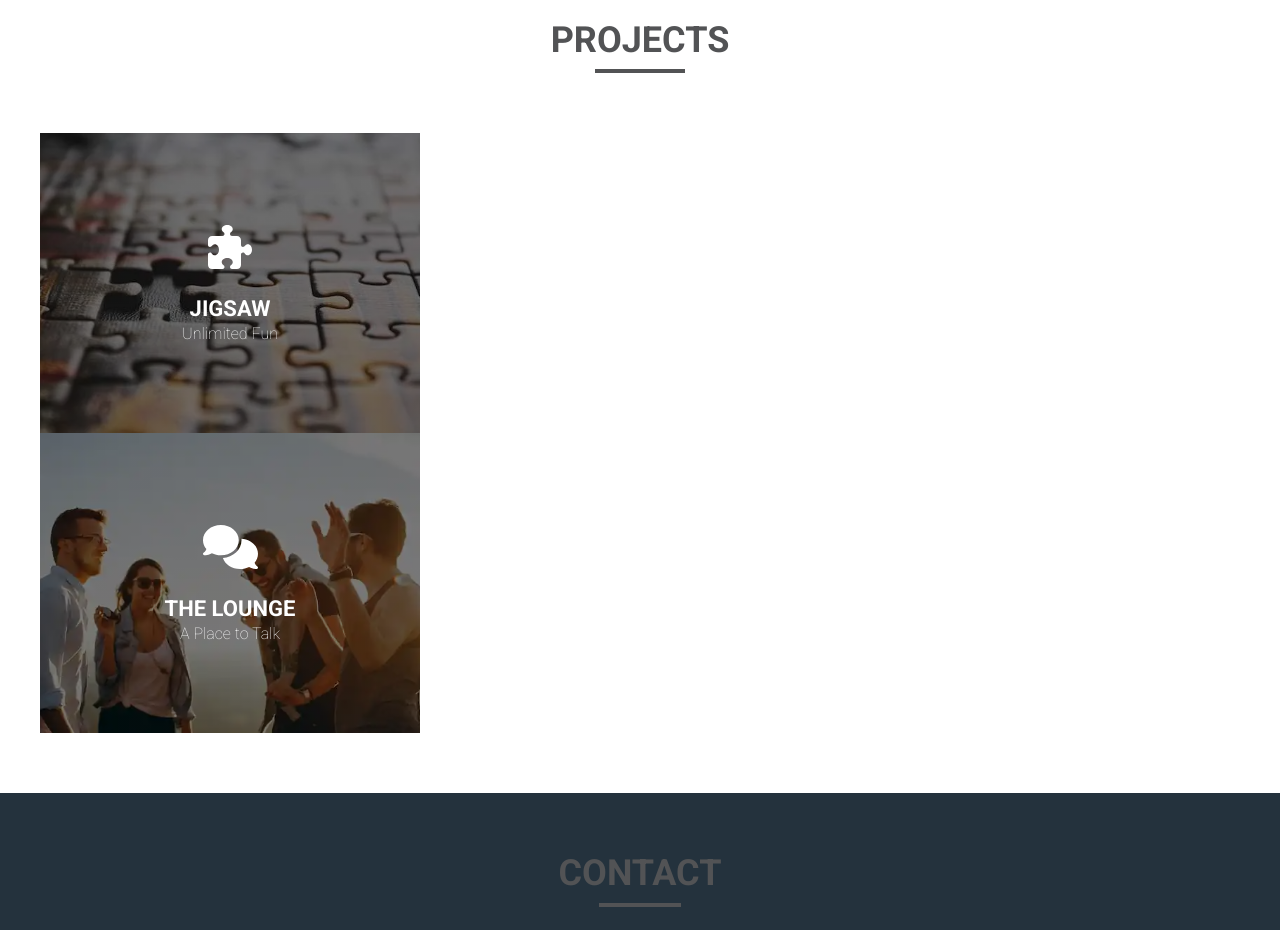
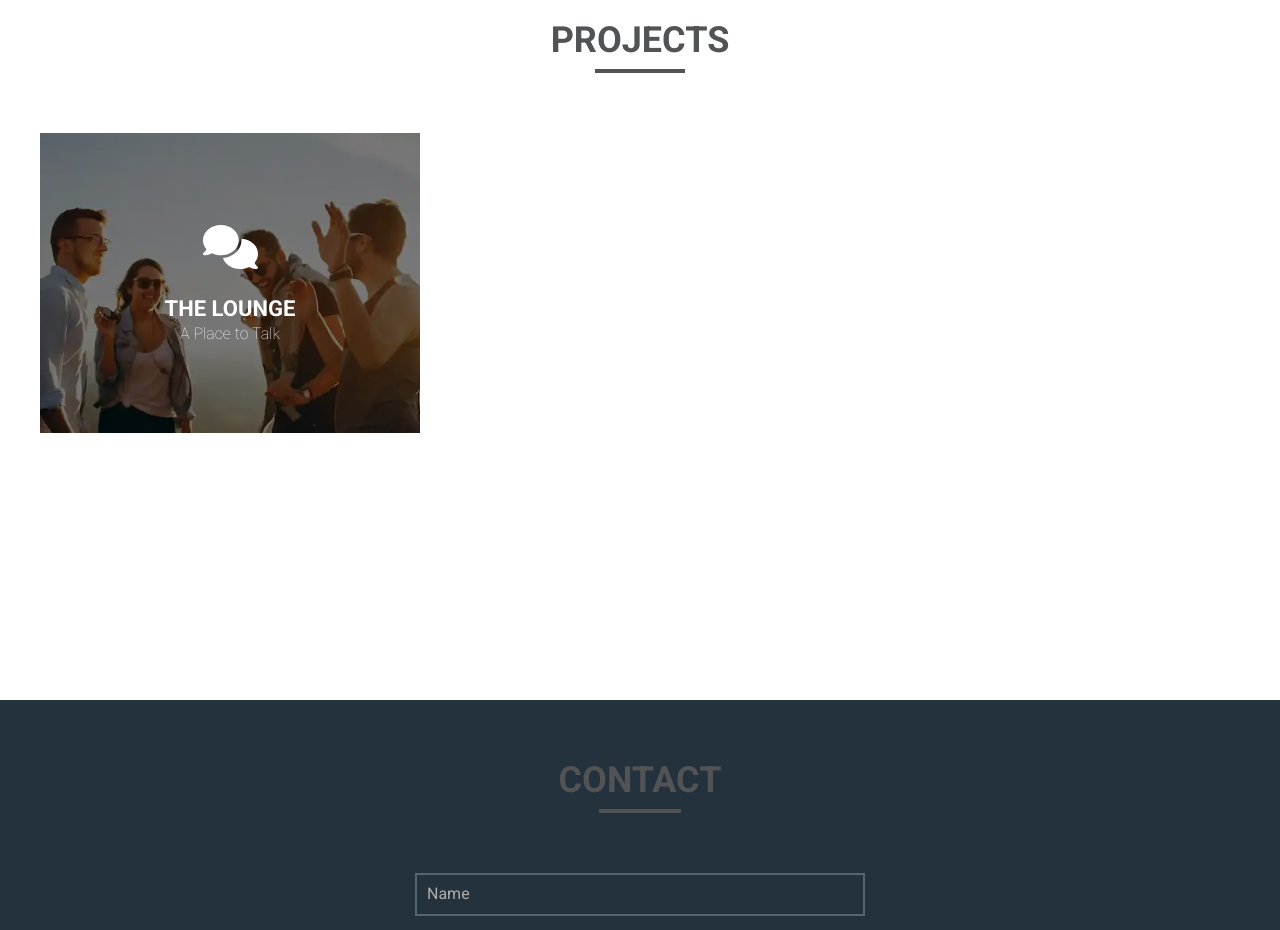
Before and after one commit to resenzhu/reactjs, a React (Create React App) app: page / in a window 1280 px wide. Shown: the part 840-1770 px from the top of the page. Built offline with nearby package versions, Linux system fonts and the light colour scheme; no server answers; a web font is replaced by a local one.

Commit message:
remove jigsaw

```diff
--- a/src/pages/main/home/home.tsx
+++ b/src/pages/main/home/home.tsx
@@ -2,7 +2,7 @@ import * as yup from 'yup';
 import {AnimatePresence, motion} from 'framer-motion';
 import {Button, Form, Headline, Project, Seo, Social} from './../../../components/main';
 import {ChangeEvent, MouseEvent, useEffect, useState} from 'react';
-import {IconDefinition, faArrowUp, faComments, faEnvelope, faPuzzlePiece} from '@fortawesome/free-solid-svg-icons';
+import {IconDefinition, faArrowUp, faComments, faEnvelope} from '@fortawesome/free-solid-svg-icons';
 import {faGithub, faInstagram, faLinkedin} from '@fortawesome/free-brands-svg-icons';
 import {useHome, useLayout, useTranslation} from './../../../hooks/main';
 import {ContactForm} from './../../../redux/reducers/main/home.types';
@@ -13,7 +13,6 @@ import {Message} from 'yup';
 import {Trans} from 'react-i18next';
 import Typewriter from 'typewriter-effect';
 import {generateRandomInt} from './../../../utils/number';
-import jigsawImage from './../../../assets/images/main/home/jigsaw.webp';
 import {mainSocket} from './../../../utils/socket';
 import profileImage from './../../../assets/images/main/home/profile.webp';
 import {scrollToElement} from './../../../utils/element';
@@ -239,11 +238,6 @@ const Home = (): JSX.Element =>
 
   const projects: Projects =
   [
-    {
-      key: 'jigsaw',
-      background: jigsawImage,
-      icon: faPuzzlePiece
-    },
     {
       key: 'theLounge',
       background: theLoungeImage,
--- a/src/routes/index.tsx
+++ b/src/routes/index.tsx
@@ -1,12 +1,11 @@
-import {Jigsaw, TheLounge} from './../pages/projects';
 import {Navigate, Routes as ReactRoutes, Route} from 'react-router-dom';
 import {Home} from './../pages/main';
+import {TheLounge} from './../pages/projects';
 
 const Routes = (): JSX.Element =>
 (
   <ReactRoutes>
     <Route path='/' element={<Home />} />
-    <Route path='/project/jigsaw' element={<Jigsaw />} />
     <Route path='/project/the-lounge' element={<TheLounge />} />
     <Route path='*' element={<Navigate to='/' />} />
   </ReactRoutes>
```
